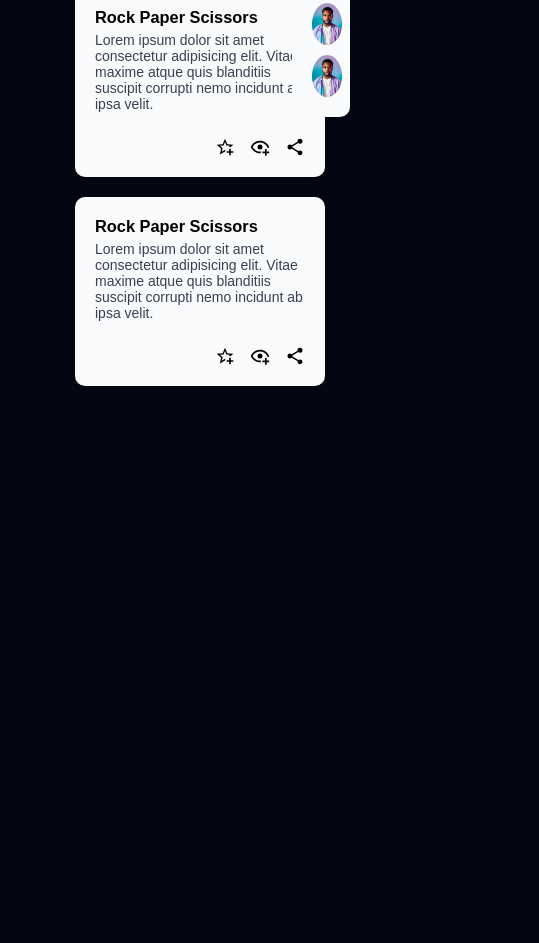
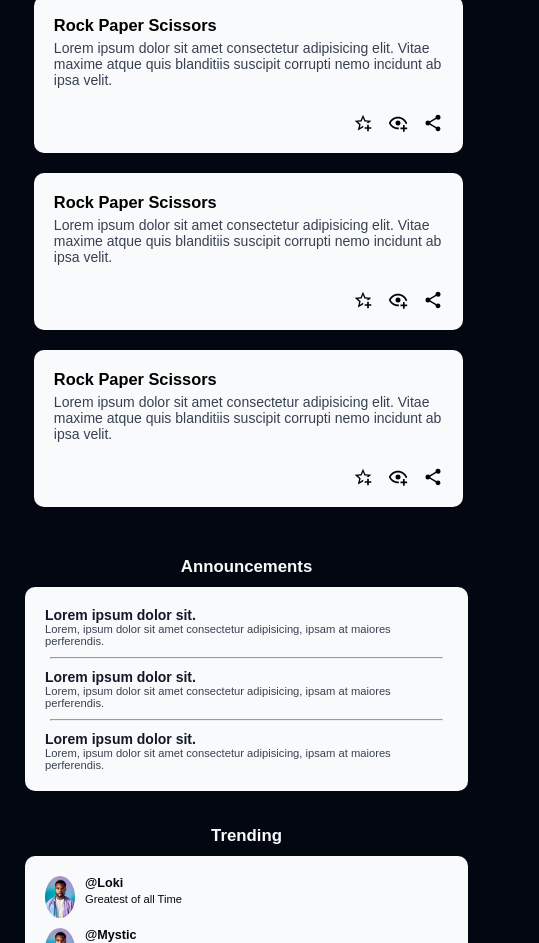
Before and after one commit to Zandarh/dashboard, a plain HTML site: page index.html in a window 390 px wide. Shown: the part 1057-2000 px from the top of the page, 539 px wide, since content can reach past the window. Before the commit the page ends 1443 px from the top, so only its background shows below. Drawn offline with Linux system fonts and the light colour scheme.

Commit message:
Container grid structure rearranged to suit mobile

```diff
--- a/index.html
+++ b/index.html
@@ -3,7 +3,7 @@
 <head>
     <meta charset="UTF-8">
     <meta name="viewport" content="width=device-width, initial-scale=1.0">
-    <title>Dasboard</title>
+    <title>Dashboard</title>
     <link rel="stylesheet" href="style.css">
 </head>
 <body>
@@ -133,6 +133,24 @@
                         <img src="img/share-variant.svg" alt="">
                     </div>
                 </div>
+                <div class="main-card">
+                    <h3 class="card-heading">Rock Paper Scissors</h3>
+                    <p class="card-para">Lorem ipsum dolor sit amet consectetur adipisicing elit. Vitae maxime atque quis blanditiis suscipit corrupti nemo incidunt ab ipsa velit.</p>
+                    <div class="icons">
+                        <img src="img/star-plus-outline.svg" alt="">
+                        <img src="img/eye-plus-outline.svg" alt="">
+                        <img src="img/share-variant.svg" alt="">
+                    </div>
+                </div>
+                <div class="main-card">
+                    <h3 class="card-heading">Rock Paper Scissors</h3>
+                    <p class="card-para">Lorem ipsum dolor sit amet consectetur adipisicing elit. Vitae maxime atque quis blanditiis suscipit corrupti nemo incidunt ab ipsa velit.</p>
+                    <div class="icons">
+                        <img src="img/star-plus-outline.svg" alt="">
+                        <img src="img/eye-plus-outline.svg" alt="">
+                        <img src="img/share-variant.svg" alt="">
+                    </div>
+                </div>
             </div>
         </div>
         <div class="right-bar">
--- a/style.css
+++ b/style.css
@@ -281,3 +281,60 @@ hr{
 .user-name p{
     font-size: 0.8rem;
 }
+@media only screen and (max-width: 460px) {
+    .container{
+        grid-template-rows: repeat(5, 0.2fr);
+        grid-template-rows: 1fr 1fr;
+    }
+    .header{
+        grid-area: 1/6;
+    }
+    .sidebar{
+        display: none;
+    }
+    .main-content{
+        grid-area: 2/1/2/7;
+        gap: 10px;
+    }
+    .main-content .main-content-div{
+        grid-template-columns: repeat(auto-fit, minmax(450px, 1fr));
+        justify-items: center;
+    }
+    .main-card{
+        width: 90%;
+    }
+    .card-detail{
+        align-self: center;
+        font-size: 1.2rem;
+    }
+    .right-bar{
+        grid-area: 3/1/3/7;
+        width: 90%;
+        margin-left: 25px;
+    }
+    .holder{
+        width: 100%;
+        gap: 25px;
+    }
+    .right-side-bar-up{
+        margin: 0;
+    }
+    .right-side-bar-up .announcements{
+        margin-right: 0;
+    }
+    .right-side-bar-down{
+        margin: 0;
+    }
+    .right-side-bar-down > h3,
+    .right-side-bar-up > h3{
+        align-self: center;
+        margin: 10px;
+    }
+    .right-side-bar-down .leader-board{
+        margin-right: 0;
+    }
+    .user-details img{
+        width: 30px;
+        border-radius: 50%;
+    }
+}
```
Also changed, not shown: img/menu.svg (added), img/plus.svg (added).
